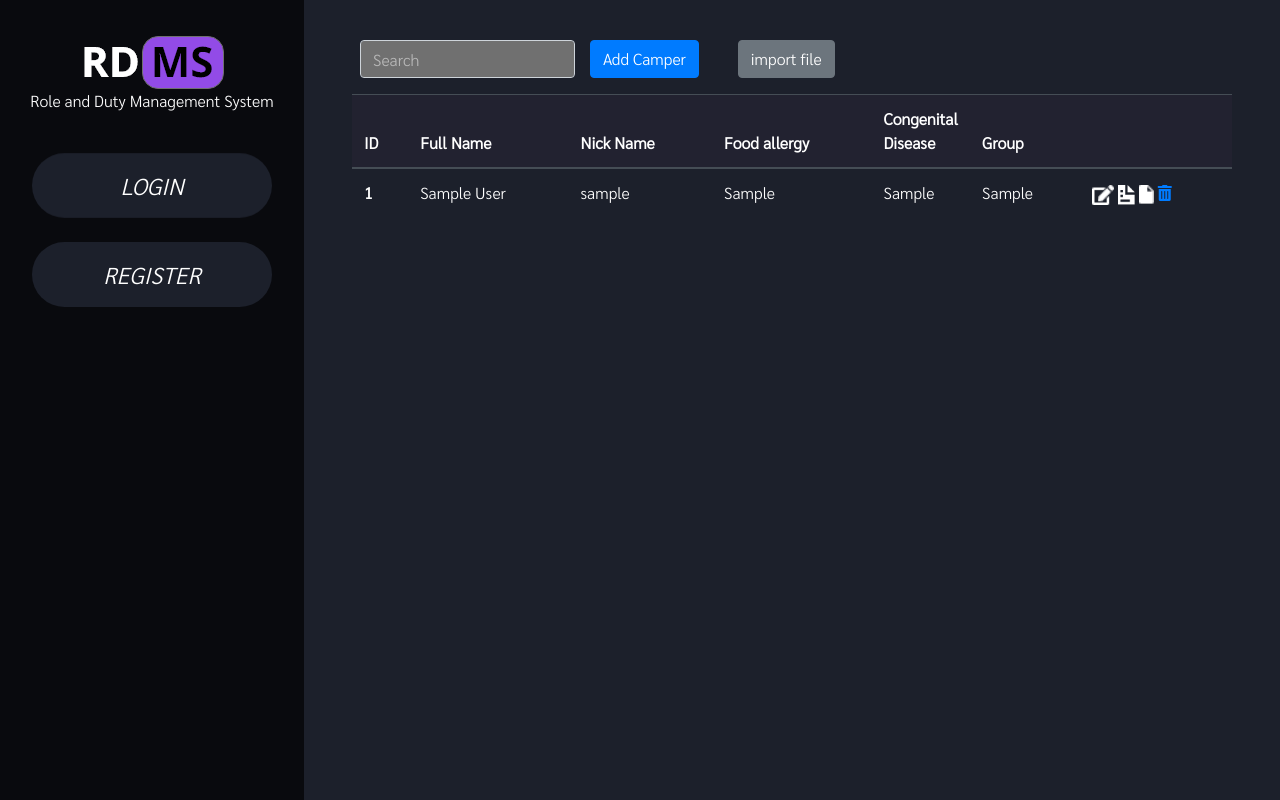
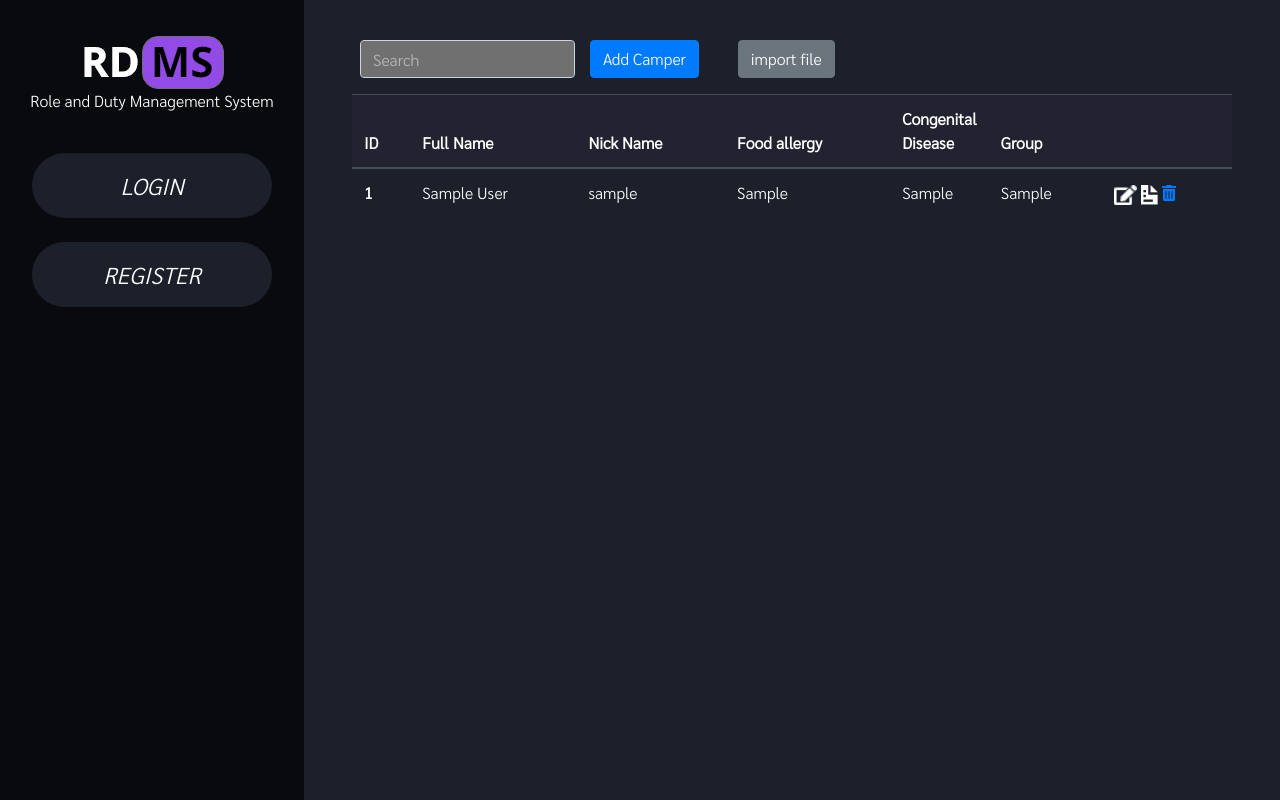
Before and after one commit to ongsuwannoo/RDMS, a Django app: page /camp/1/campers/ in a window 1280 px wide. Run offline with Django 3.2, Linux system fonts and the light colour scheme; tables that the repository leaves empty hold one stand-in row (values such as "Sample post"); some libraries are stand-ins or nearby versions.

Commit message:
Update campers.html

```diff
--- a/campers/templates/campers.html
+++ b/campers/templates/campers.html
@@ -62,9 +62,6 @@
                     <a href="{% url 'camper_detail' id_camp camper.id  %}" class="material-tooltip-main" data-toggle="tooltip" data-placement="top" title="View">
                         <img src="/media/Icon open-document.png" class="icon"></img>
                     </a>
-                    <a href="#" class="material-tooltip-main" data-toggle="tooltip" data-placement="top" title="Observe">
-                        <img src="/media/Icon ionic-md-document.png" class="icon"></img>
-                    </a>
                     <a href="{% url 'delete_camper' id_camp camper.id %}" onclick="return confirm('Are you sure you want to delete this?')" class="material-tooltip-main del" data-toggle="tooltip" data-placement="top" title="Delete">
                         {% comment %} <img src="/media/Icon open-document.png" class="icon"></img> {% endcomment %}
                         <i class="fas fa-trash-alt"></i>
```
